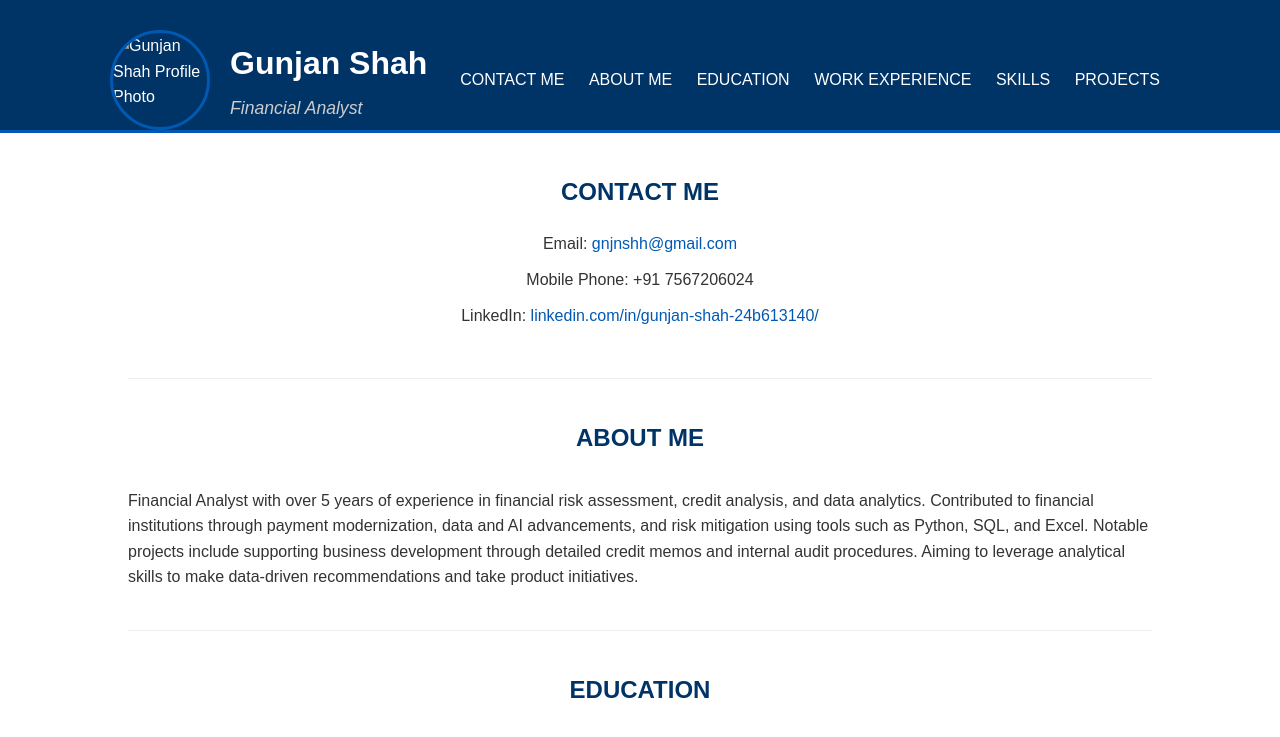
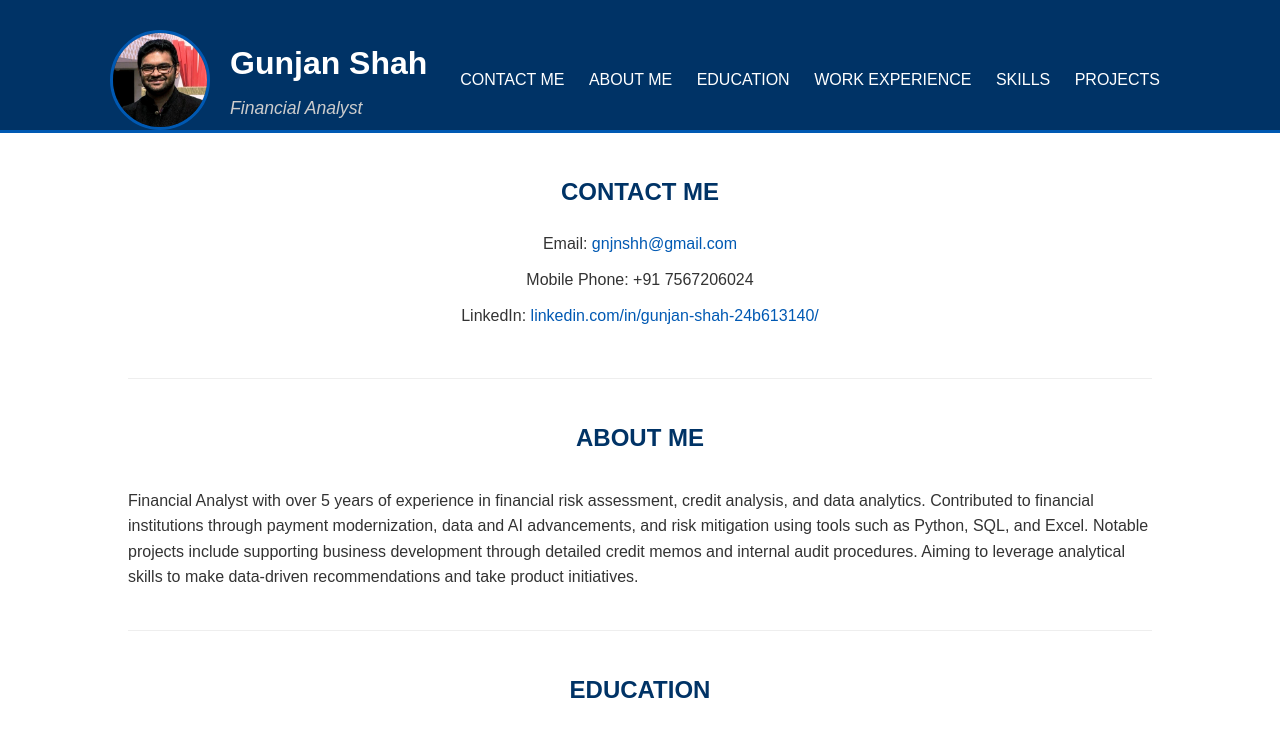
Before and after one commit to gnjnshh/CV, a plain HTML site: page index.html in a window 1280 px wide. Shown: the top 737 px of the page. Drawn offline with Linux system fonts and the light colour scheme.

Commit message:
Update index.html

```diff
--- a/index.html
+++ b/index.html
@@ -385,7 +385,7 @@
 <body>
     <header>
         <div class="container">
-            <img src="path/to/your/photo.jpg" alt="Gunjan Shah Profile Photo" class="profile-img">
+            <img src="profile_photo.jpg" alt="Gunjan Shah Profile Photo" class="profile-img">
 
             <div class="header-content">
                 <div class="header-text">
```
